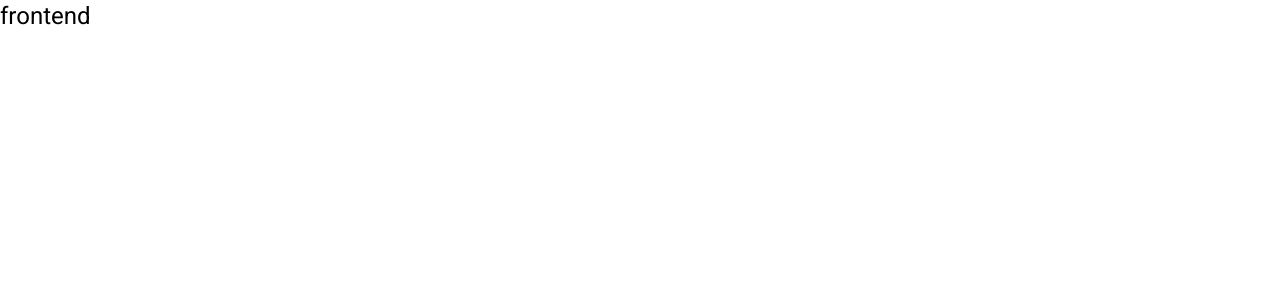
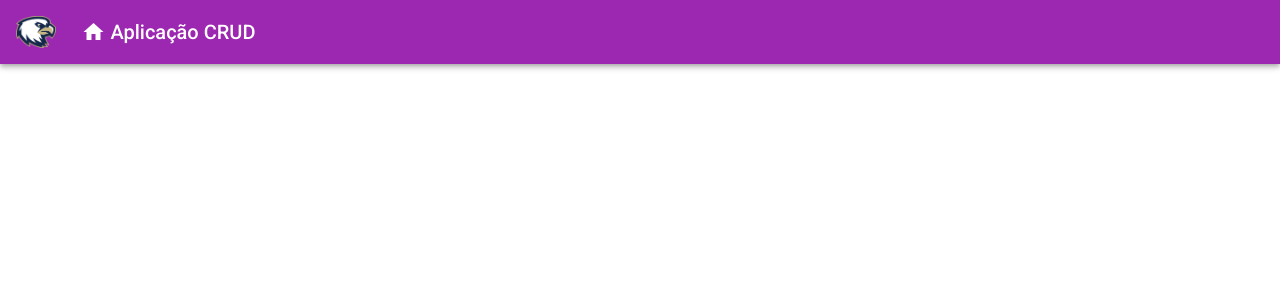
Before and after one commit to jardianoalmeida/Angular-Essencial, an Angular app in the folder frontend/: page / in a window 1280 px wide. Shown: the top 300 px of the page. Built offline with nearby package versions, Linux system fonts and the light colour scheme.

Commit message:
Componente Cabeçalho

```diff
--- a/frontend/src/app/app.component.ts
+++ b/frontend/src/app/app.component.ts
@@ -5,5 +5,5 @@
   templateUrl: 'app.componet.html',
 })
 export class AppComponent {
-  title = 'frontend';
+
 }
--- a/frontend/src/app/app.componet.html
+++ b/frontend/src/app/app.componet.html
@@ -1 +1 @@
-<h1>{{title}}</h1>
+<app-header></app-header>
--- /dev/null
+++ b/frontend/src/app/componets/template/header/header.component.css
@@ -0,0 +1,23 @@
+.header {
+    background-color: #9c27b0;
+    display: flex;
+      align-items: center;
+  }
+
+  .header a {
+      display: flex;
+      align-items: center;
+      text-decoration: none;
+  }
+
+  .header .logo {
+    max-height: 32px;
+  }
+
+  .header .title-group {
+      padding-left: 25px;
+  }
+
+  .header .title-group i {
+      padding-right: 5px;
+  }
--- /dev/null
+++ b/frontend/src/app/componets/template/header/header.component.html
@@ -0,0 +1,15 @@
+<mat-toolbar class="header mat-elevation-z4">
+    <span>
+        <a>
+            <img class="logo" src="assets/img/logo.png" alt="logo">
+        </a>
+    </span>
+    <span class="title-group">
+      <a>
+        <i class="material-icons">
+          home
+        </i>
+        Aplicação CRUD
+      </a>
+    </span>
+</mat-toolbar>
--- /dev/null
+++ b/frontend/src/app/componets/template/header/header.component.ts
@@ -0,0 +1,15 @@
+import { Component, OnInit } from '@angular/core';
+
+@Component({
+  selector: 'app-header',
+  templateUrl: './header.component.html',
+  styleUrls: ['./header.component.css']
+})
+export class HeaderComponent implements OnInit {
+
+  constructor() { }
+
+  ngOnInit(): void {
+  }
+
+}
```
Also changed, not shown: frontend/src/app/app.module.ts (+7 -2 lines), frontend/src/assets/img/logo.png (added).
